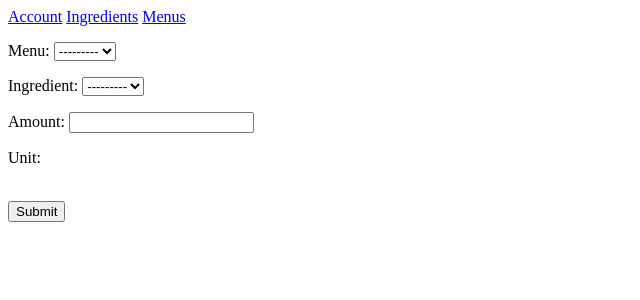
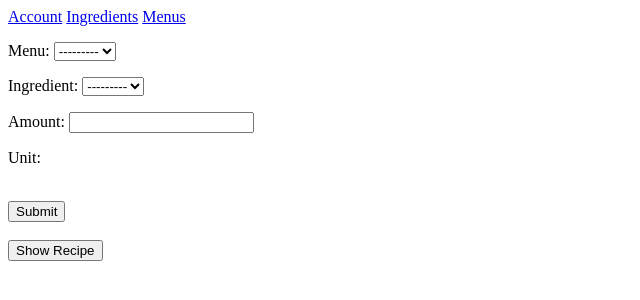
Before and after one commit to Sandrowue/DjangoMenuIngredient, a Django app: page /addRecipeItem in a window 1280 px wide. Shown: the top 300 px of the page, without its empty margins (0-640 px from the left). Run offline with Django 5.2, Linux system fonts and the light colour scheme; data that the repository does not hold is empty.

Commit message:
back to last submited recipe

```diff
--- a/capstone/MenuIngredientMaster/templates/MenuIngredientMaster/addRecipeItem.html
+++ b/capstone/MenuIngredientMaster/templates/MenuIngredientMaster/addRecipeItem.html
@@ -17,6 +17,10 @@
             <br/>
             <input type="submit", value="Submit">
         </form>
+    </br>
+        <a href="{% url 'showRecipe' menuitem_id=menu_item_id %}">
+            <button type="button">Show Recipe</button>
+        </a>
     </body>
 
         <!-- JSON data block -->
```
